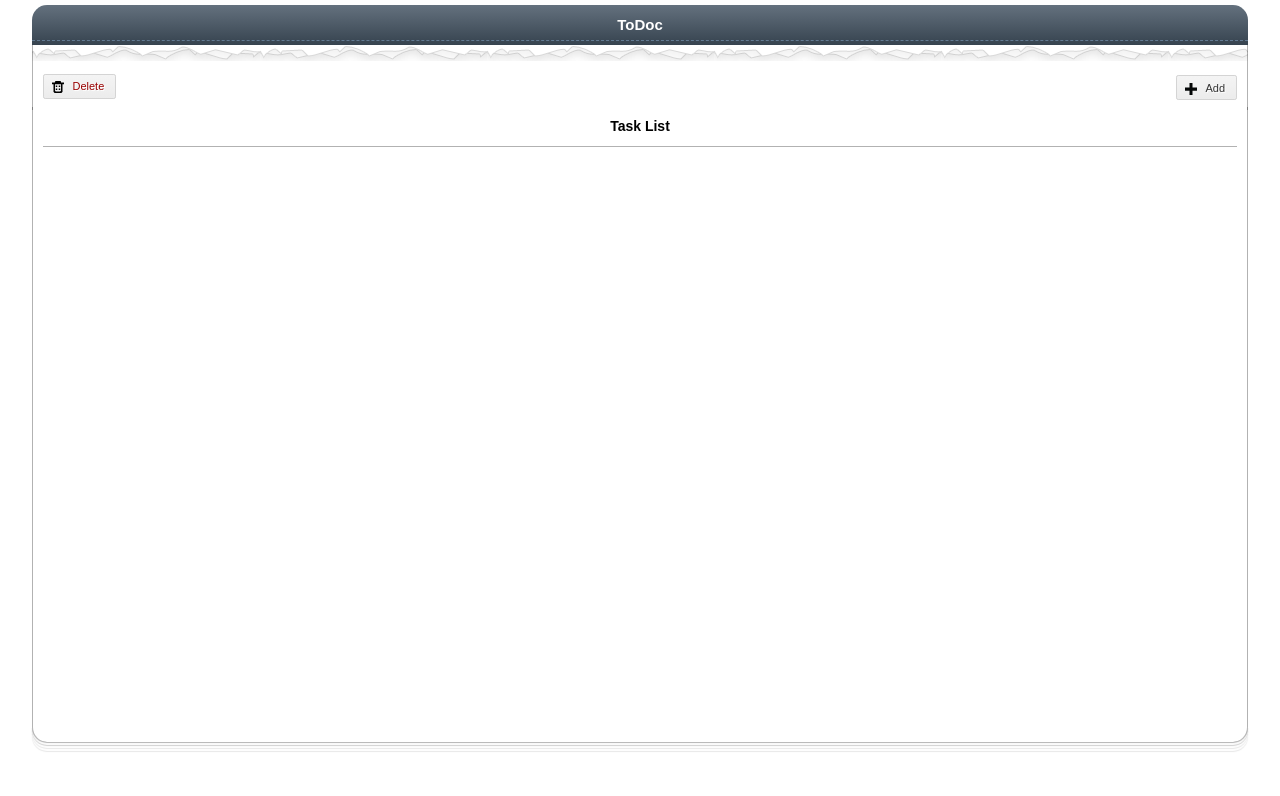
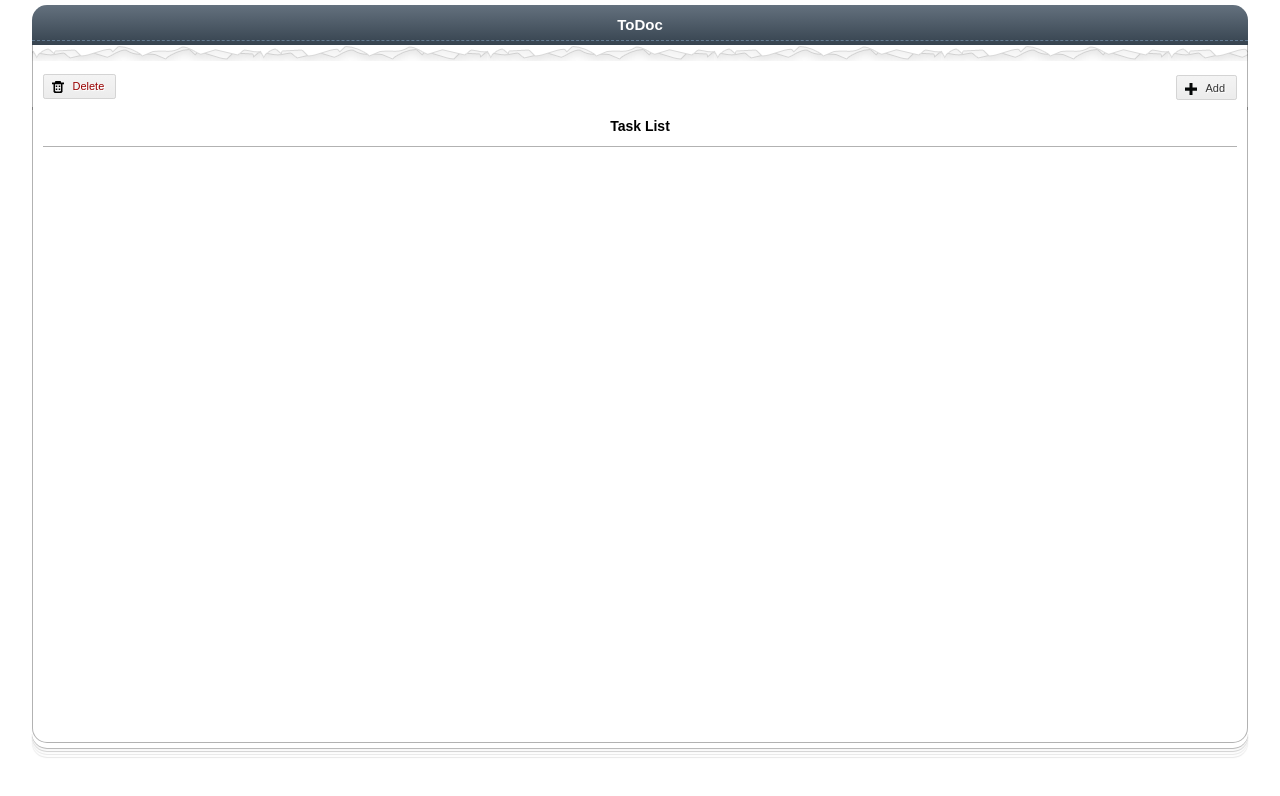
Before and after one commit to vetri02/ToDoc, a plain HTML site: page index.html in a window 1280 px wide. Drawn offline with Linux system fonts and the light colour scheme.

Commit message:
content bot border

```diff
--- a/css/style.css
+++ b/css/style.css
@@ -74,7 +74,7 @@ body                                 {
                                          top: -10px;
                                          z-index: 5;
                                          border: solid  rgba(0, 0, 0, .3);
-                                         border-width: 0 1px;
+                                         border-width: 0 1px 1px 1px;
                                          padding: 0 10px 15px 10px;
                                          background-color: #fff;
                                          min-height: 150px;
@@ -122,7 +122,7 @@ body                                 {
                                      }
 .todo .bottom                        {
                                          position: relative;
-                                         top: -25px;
+                                         top: -20px;
                                          height: 15px;
                                          background-color: #fff;
                                          -webkit-border-bottom-right-radius: 15px;
```
